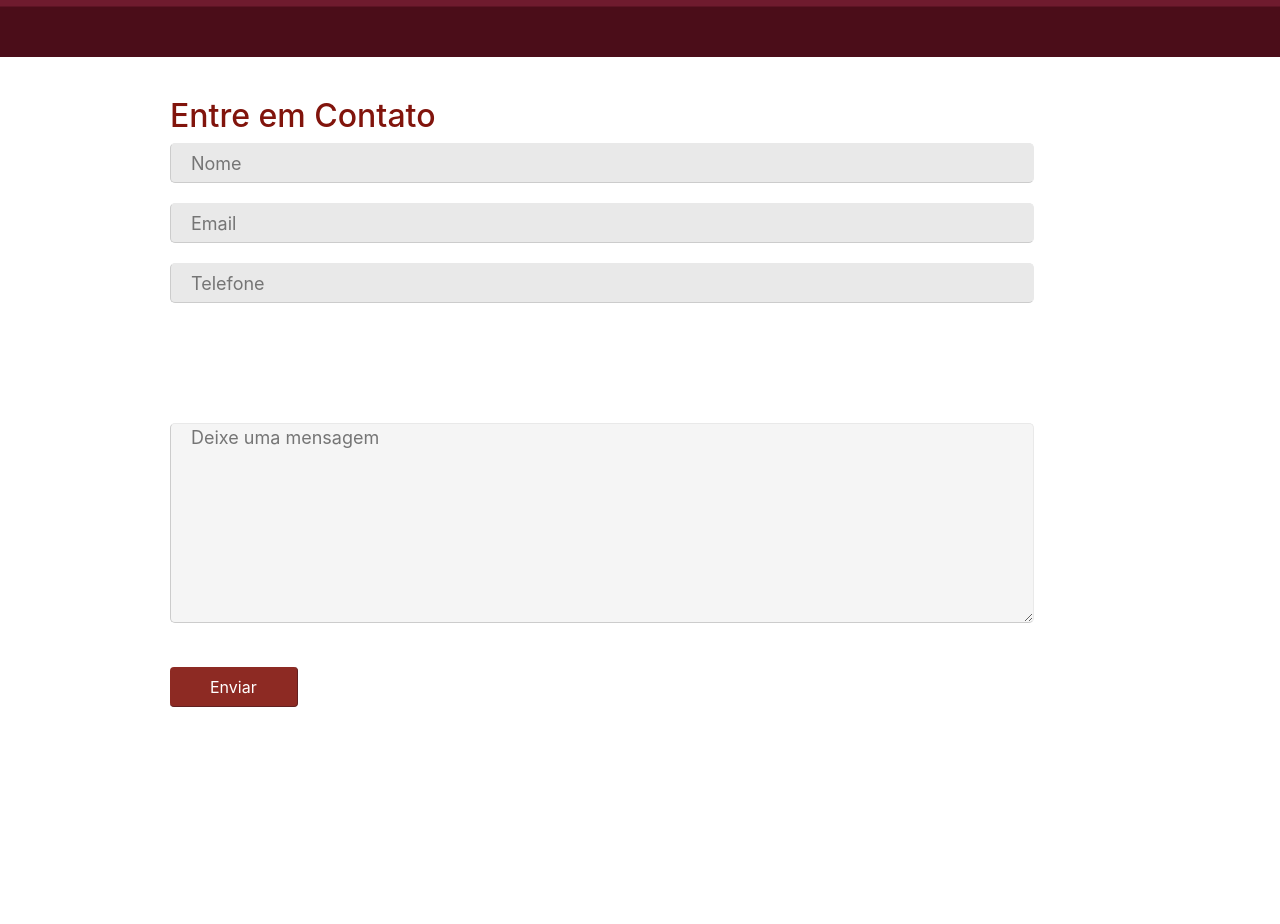
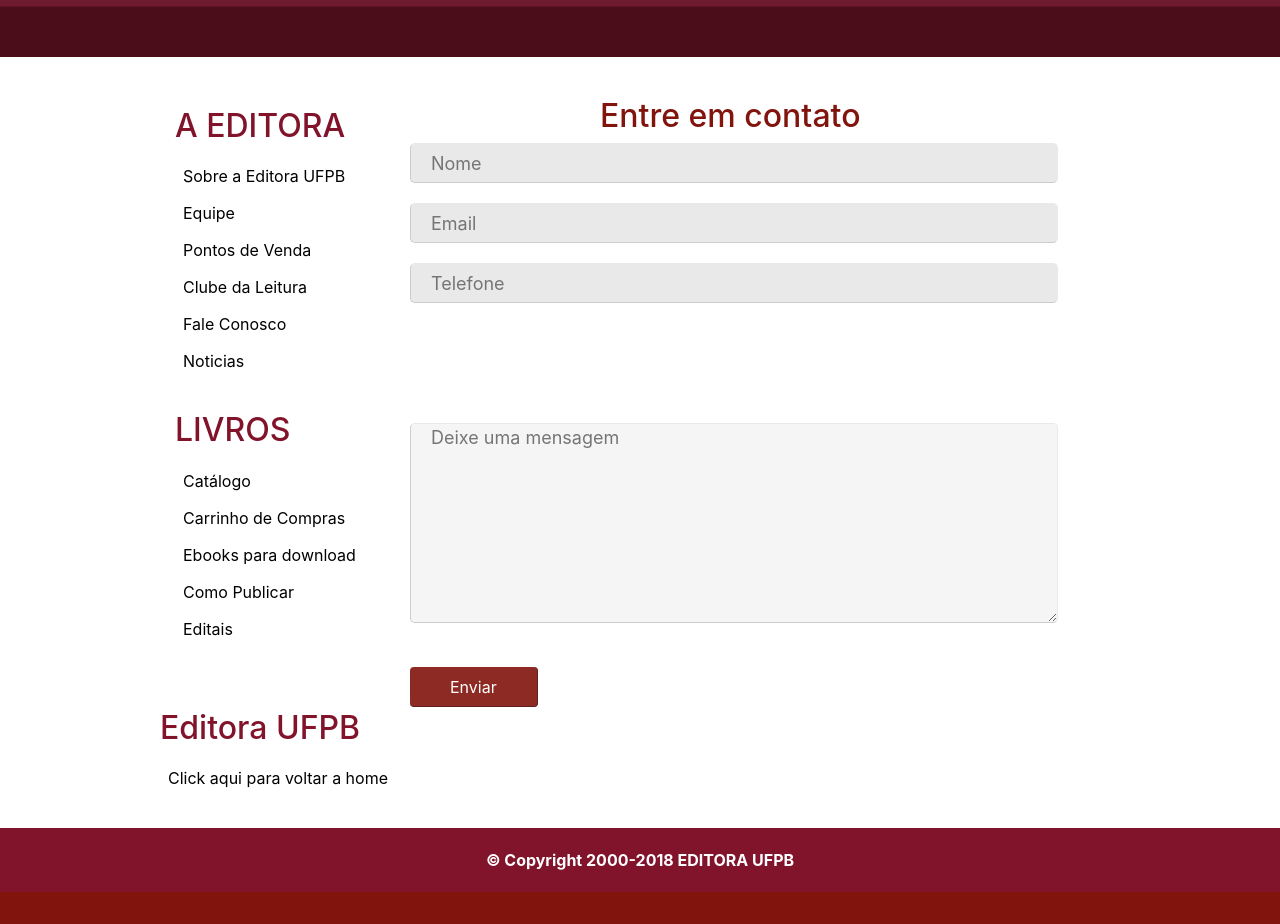
Before and after one commit to lucaasaragao/OMP, a plain HTML site: page fale_conosco.html in a window 1280 px wide. Shown: the part 243-1167 px from the top of the page. Before the commit the page ends 970 px from the top, so only its background shows below. Drawn offline with nearby package versions, Linux system fonts and the light colour scheme.

Commit message:
correções no layout da pagina contato

```diff
--- a/css/estilo.css
+++ b/css/estilo.css
@@ -145,9 +145,9 @@
 
 /************************PAGINA fale_conosco*****************************/
 
-.entre_contato h2{
-	margin-top: 100px;
-	margin-left: 10px;
+#entre_contato h2{
+	margin-top: 0px;
+	margin-left: 200px;
 	color: #81140c;
 	font-family: 1em;
 
--- a/fale_conosco.html
+++ b/fale_conosco.html
@@ -27,14 +27,20 @@
             <li><a style="font-family:sans,sans-serif; text-decoration:none; color:white;" href="http://epwg.governoeletronico.gov.br/barra/atualize.html">Atualize sua Barra de Governo</a></li>
          </ul>
       </div>
+   </header>
 <!-- barra do goveno FINAL -->
 
    <div id="container">
       <div id="Topo">
-         <a href="index.html"><h1 class="logo"> Editora UFPB </h1></a></div>
-         <div class="entre_contato">
-            <h2>Entre em Contato</h2>
+         <a href="index.html"><h1 class="logo"> Editora UFPB </h1></a>
       </div>
+
+
+   <!--Inicio do conteudo-->
+      <div id="conteudo">
+         <div id="Primario">
+            <div id="entre_contato"><h2>Entre em contato</h2></div>
+            <!--Inicio do formulario-->
            <div class="pgContato">
          <div class="contato">
             <div class="formContato">
@@ -48,5 +54,80 @@
             </div>
          </div>
       </div>
+         <!--Final do formulario-->
+
 
          </div>
+
+
+         <!-- Início lateral -->
+            <div id="Lateral">
+               <!-- inicio primeira caixa-->
+               <div class="caixa">
+                  <h2>A EDITORA</h2>
+                  <div class="caixa-conteudo">
+                     <ul>
+                        <li><a href="sobre.html">Sobre a Editora UFPB</a></li>
+                        <li><a href="">Equipe</a></li>
+                        <li><a href="">Pontos de Venda</a></li>
+                        <li><a href="">Clube da Leitura</a></li>
+                        <li><a href="fale_conosco.html">Fale Conosco</a></li>
+                        <li><a href="">Noticias</a></li>
+                     </ul>
+                  </div>
+               </div>
+               <!-- Final primeira caixa-->
+               <div class="caixa"><!-- inicio segunda caixa-->
+                  <h2>LIVROS</h2>
+                  <div class="caixa-conteudo">
+                     <ul>
+                        <li><a href="">Catálogo</a></li>
+                        <li><a href="">Carrinho de Compras</a></li>
+                        <li><a href="">Ebooks para download</a></li>
+                        <li><a href="">Como Publicar</a></li>
+                        <li><a href="">Editais</a></li>
+                     </ul>
+                  </div>
+               </div> <!-- final segunda caixa-->
+               <!-- inicio  terceira caixa-->
+
+               <!-- Final terceira caixa-->
+
+            </div><!-- fim /lateral -->
+
+             <section id="section">
+                 <div id="secao">
+                  <div class="caixa">
+                     <h2>Editora UFPB</h2>
+                     <div class="caixa-conteudo">
+                        <ul>
+                           <li><a href="index.html">Click aqui para voltar a home</a></li>
+                        </ul>
+                     </div>
+                  </div>
+
+                 </div>
+              </section>
+
+   </div> <!--Final do conteudo-->
+
+      <!-- Script Começo Barra goveno -->
+      <script defer="defer" src="//barra.brasil.gov.br/barra.js" type="text/javascript"></script>
+      <!-- Script Fim Barra goveno -->
+
+
+   </div>
+
+   <footer>
+
+   <dir id="container-rodape" style="clear: both;">
+      <div id="rodape">
+         <strong>&copy; Copyright 2000-2018 EDITORA UFPB</strong>
+      </div>
+
+   </dir>
+
+      <div id="footer-brasil"></div>
+</footer>
+</body>
+</html>
```
Lines whose indentation alone changed are shown as unchanged.
